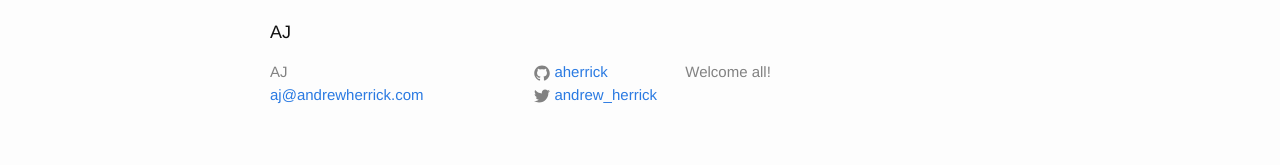
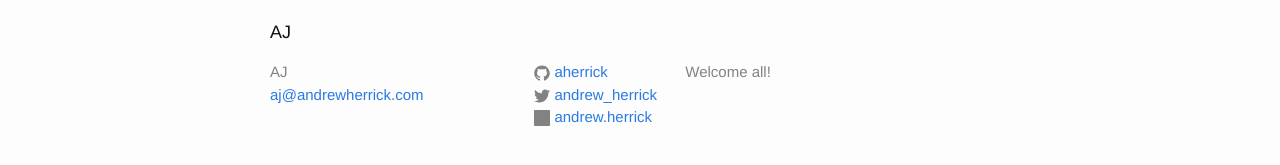
Before and after one commit to aherrick/aherrick.github.io, a Jekyll site: the page built from about.md, in a window 1280 px wide. Shown: the part 362-527 px from the top of the page. Built offline with Jekyll 4.4.1, drawn with Linux system fonts in a browser that asks for light colours.

Commit message:
facebook test

```diff
--- a/_config.yml
+++ b/_config.yml
@@ -14,7 +14,7 @@
 url: "http://aherrick.github.io" # the base hostname & protocol for your site
 twitter_username: andrew_herrick
 github_username:  aherrick
-facebook_username: aherrick
+facebook_username: andrew.herrick
 
 # Build settings
 markdown: kramdown
--- a/_includes/footer.html
+++ b/_includes/footer.html
@@ -18,11 +18,13 @@
                     <li>
                         {% include icon-github.html username=site.github_username %}
                     </li>
-          {% endif %}
-
-          {% if site.twitter_username %}
+                    {% endif %} {% if site.twitter_username %}
                     <li>
                         {% include icon-twitter.html username=site.twitter_username %}
+                    </li>
+                    {% endif %} {% if site.facebook_username %}
+                    <li>
+                        {% include icon-facebook.html username=site.facebook_username %}
                     </li>
                     {% endif %}
                 </ul>
--- /dev/null
+++ b/_includes/icon-facebook.html
@@ -0,0 +1 @@
+<a href="https://facebook.com/{{ include.username }}"><span class="icon icon--facebook">{% include icon-facebook.svg %}</span><span class="username">{{ include.username }}</span></a>
```
Also changed, not shown: _includes/icon-facebook.svg (added). Lines whose indentation alone changed are shown as unchanged.
